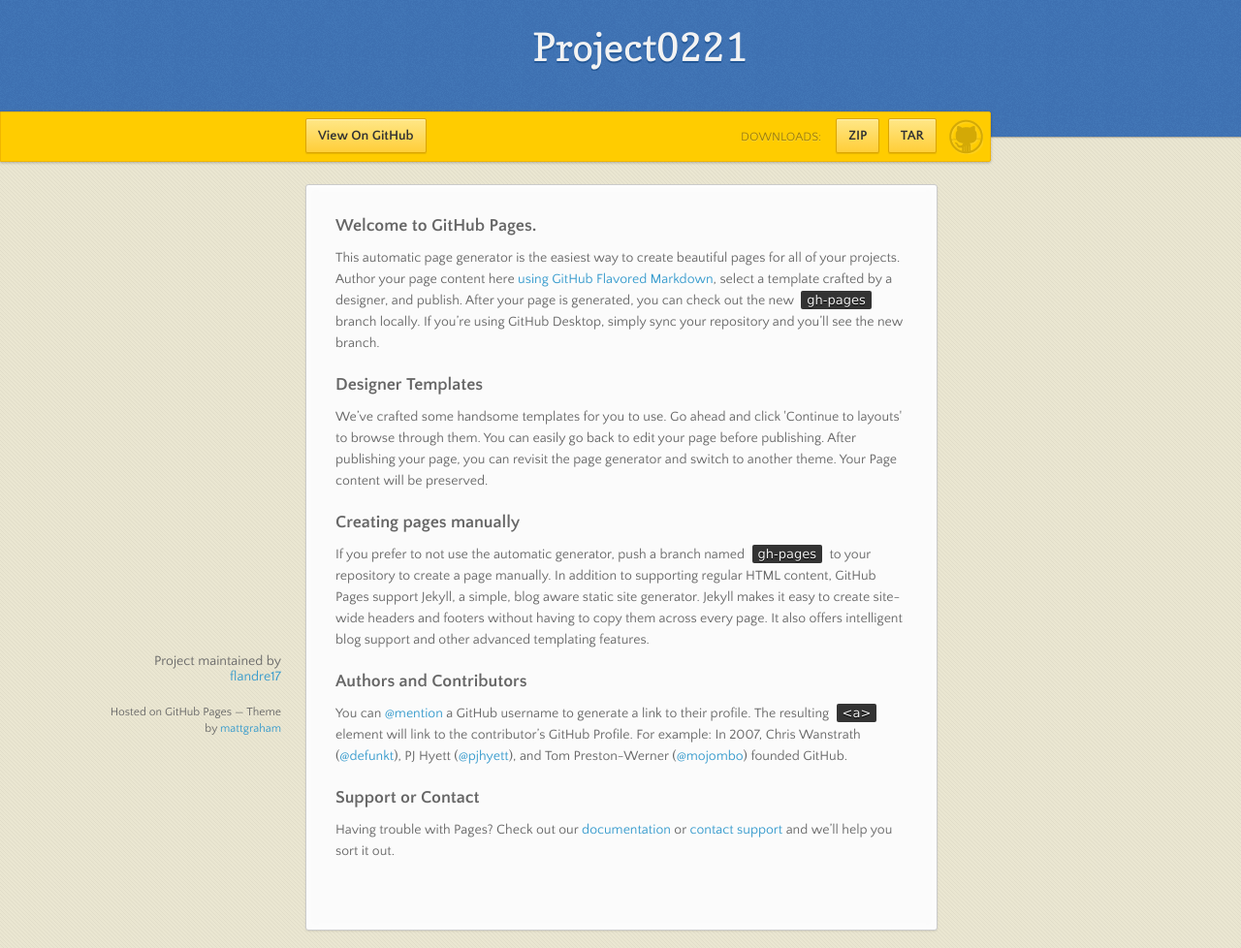
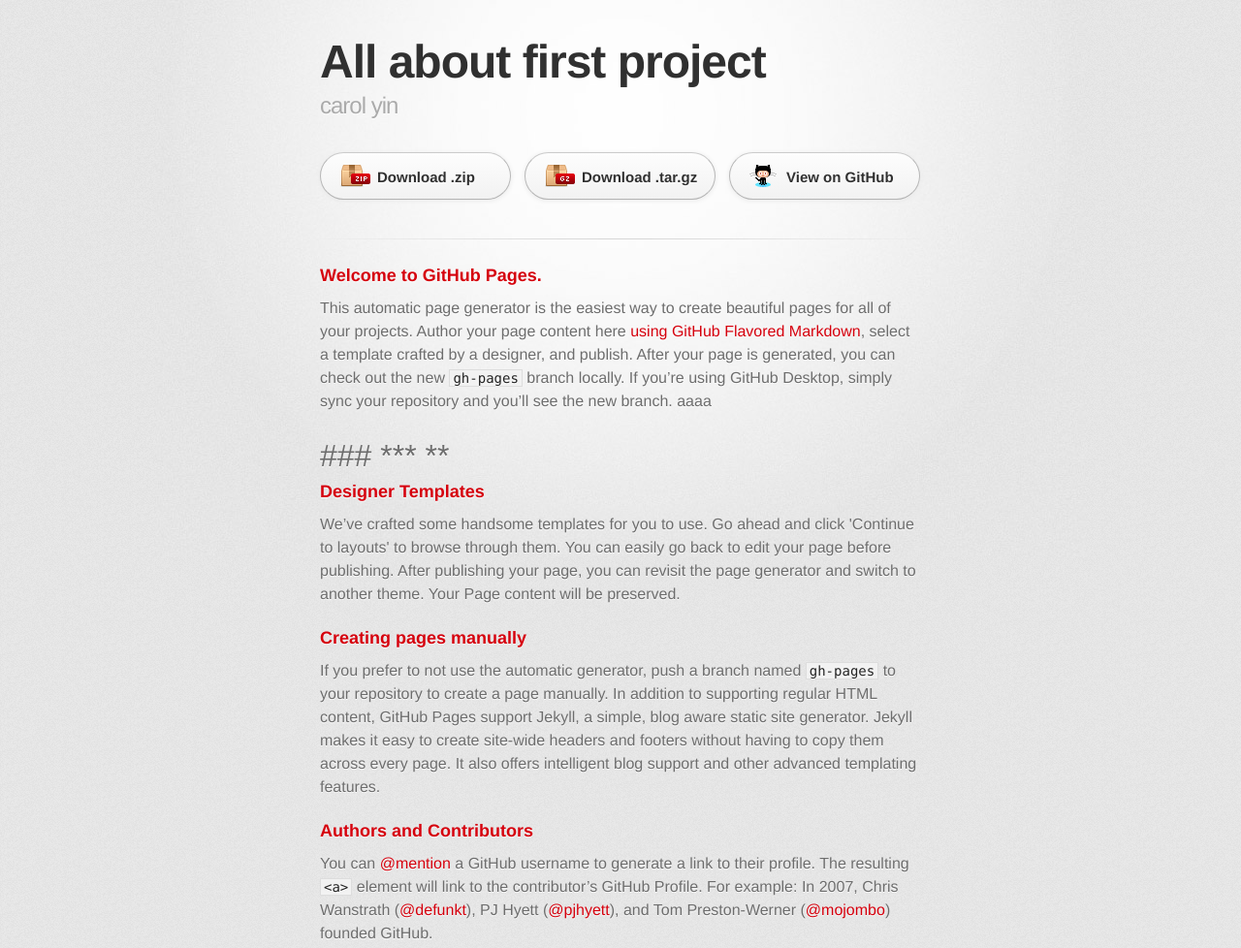
Before and after one commit to flandre17/project0221, a plain HTML site: page index.html in a window 1280 px wide. Shown: the top 978 px of the page at 97% size. Drawn offline with nearby package versions, Linux system fonts and the light colour scheme; a web font is replaced by a local one.

```diff
--- a/index.html
+++ b/index.html
@@ -1,48 +1,43 @@
-<!doctype html>
+<!DOCTYPE html>
 <html>
   <head>
-    <meta charset="utf-8">
+    <meta charset='utf-8'>
     <meta http-equiv="X-UA-Compatible" content="chrome=1">
-    <title>Project0221 by flandre17</title>
-    <link rel="stylesheet" href="stylesheets/styles.css">
-    <link rel="stylesheet" href="stylesheets/github-dark.css">
-    <script src="https://ajax.googleapis.com/ajax/libs/jquery/1.7.1/jquery.min.js"></script>
-    <script src="javascripts/main.js"></script>
+    <link href='https://fonts.googleapis.com/css?family=Chivo:900' rel='stylesheet' type='text/css'>
+    <link rel="stylesheet" type="text/css" href="stylesheets/stylesheet.css" media="screen">
+    <link rel="stylesheet" type="text/css" href="stylesheets/github-dark.css" media="screen">
+    <link rel="stylesheet" type="text/css" href="stylesheets/print.css" media="print">
     <!--[if lt IE 9]>
     <script src="//html5shiv.googlecode.com/svn/trunk/html5.js"></script>
     <![endif]-->
-    <meta name="viewport" content="width=device-width, initial-scale=1, user-scalable=no">
+    <title>All about first project by flandre17</title>
+  </head>
 
-  </head>
   <body>
+    <div id="container">
+      <div class="inner">
 
         <header>
-        <h1>Project0221</h1>
-        <p></p>
+          <h1>All about first project</h1>
+          <h2>carol yin</h2>
         </header>
 
-      <div id="banner">
-        <span id="logo"></span>
+        <section id="downloads" class="clearfix">
+          <a href="https://github.com/flandre17/project0221/zipball/master" id="download-zip" class="button"><span>Download .zip</span></a>
+          <a href="https://github.com/flandre17/project0221/tarball/master" id="download-tar-gz" class="button"><span>Download .tar.gz</span></a>
+          <a href="https://github.com/flandre17/project0221" id="view-on-github" class="button"><span>View on GitHub</span></a>
+        </section>
 
-        <a href="https://github.com/flandre17/project0221" class="button fork"><strong>View On GitHub</strong></a>
-        <div class="downloads">
-          <span>Downloads:</span>
-          <ul>
-            <li><a href="https://github.com/flandre17/project0221/zipball/master" class="button">ZIP</a></li>
-            <li><a href="https://github.com/flandre17/project0221/tarball/master" class="button">TAR</a></li>
-          </ul>
-        </div>
-      </div><!-- end banner -->
+        <hr>
 
-    <div class="wrapper">
-      <nav>
-        <ul></ul>
-      </nav>
-      <section>
+        <section id="main_content">
           <h3>
 <a id="welcome-to-github-pages" class="anchor" href="#welcome-to-github-pages" aria-hidden="true"><span aria-hidden="true" class="octicon octicon-link"></span></a>Welcome to GitHub Pages.</h3>
 
-<p>This automatic page generator is the easiest way to create beautiful pages for all of your projects. Author your page content here <a href="https://guides.github.com/features/mastering-markdown/">using GitHub Flavored Markdown</a>, select a template crafted by a designer, and publish. After your page is generated, you can check out the new <code>gh-pages</code> branch locally. If you’re using GitHub Desktop, simply sync your repository and you’ll see the new branch.</p>
+<p>This automatic page generator is the easiest way to create beautiful pages for all of your projects. Author your page content here <a href="https://guides.github.com/features/mastering-markdown/">using GitHub Flavored Markdown</a>, select a template crafted by a designer, and publish. After your page is generated, you can check out the new <code>gh-pages</code> branch locally. If you’re using GitHub Desktop, simply sync your repository and you’ll see the new branch. aaaa</p>
+
+<h1>
+<a id="--" class="anchor" href="#--" aria-hidden="true"><span aria-hidden="true" class="octicon octicon-link"></span></a>### *** **</h1>
 
 <h3>
 <a id="designer-templates" class="anchor" href="#designer-templates" aria-hidden="true"><span aria-hidden="true" class="octicon octicon-link"></span></a>Designer Templates</h3>
@@ -64,12 +59,14 @@
 
 <p>Having trouble with Pages? Check out our <a href="https://help.github.com/pages">documentation</a> or <a href="https://github.com/contact">contact support</a> and we’ll help you sort it out.</p>
         </section>
+
         <footer>
-        <p>Project maintained by <a href="https://github.com/flandre17">flandre17</a></p>
-        <p><small>Hosted on GitHub Pages &mdash; Theme by <a href="https://twitter.com/michigangraham">mattgraham</a></small></p>
+          All about first project is maintained by <a href="https://github.com/flandre17">flandre17</a><br>
+          This page was generated by <a href="https://pages.github.com">GitHub Pages</a>. Tactile theme by <a href="https://twitter.com/jasonlong">Jason Long</a>.
         </footer>
+
+
       </div>
-    <!--[if !IE]><script>fixScale(document);</script><![endif]-->
-
+    </div>
   </body>
 </html>
--- a/javascripts/main.js
+++ b/javascripts/main.js
@@ -1,53 +1 @@
-var sectionHeight = function() {
-  var total    = $(window).height(),
-      $section = $('section').css('height','auto');
-
-  if ($section.outerHeight(true) < total) {
-    var margin = $section.outerHeight(true) - $section.height();
-    $section.height(total - margin - 20);
-  } else {
-    $section.css('height','auto');
-  }
-}
-
-$(window).resize(sectionHeight);
-
-$(document).ready(function(){
-  $("section h1, section h2").each(function(){
-    $("nav ul").append("<li class='tag-" + this.nodeName.toLowerCase() + "'><a href='#" + $(this).text().toLowerCase().replace(/ /g, '-').replace(/[^\w-]+/g,'') + "'>" + $(this).text() + "</a></li>");
-    $(this).attr("id",$(this).text().toLowerCase().replace(/ /g, '-').replace(/[^\w-]+/g,''));
-    $("nav ul li:first-child a").parent().addClass("active");
-  });
-
-  $("nav ul li").on("click", "a", function(event) {
-    var position = $($(this).attr("href")).offset().top - 190;
-    $("html, body").animate({scrollTop: position}, 400);
-    $("nav ul li a").parent().removeClass("active");
-    $(this).parent().addClass("active");
-    event.preventDefault();
-  });
-
-  sectionHeight();
-
-  $('img').load(sectionHeight);
-});
-
-fixScale = function(doc) {
-
-  var addEvent = 'addEventListener',
-      type = 'gesturestart',
-      qsa = 'querySelectorAll',
-      scales = [1, 1],
-      meta = qsa in doc ? doc[qsa]('meta[name=viewport]') : [];
-
-  function fix() {
-    meta.content = 'width=device-width,minimum-scale=' + scales[0] + ',maximum-scale=' + scales[1];
-    doc.removeEventListener(type, fix, true);
-  }
-
-  if ((meta = meta[meta.length - 1]) && addEvent in doc) {
-    fix();
-    scales = [.25, 1.6];
-    doc[addEvent](type, fix, true);
-  }
-};
+console.log('This would be the main JS file.');
--- /dev/null
+++ b/stylesheets/print.css
@@ -0,0 +1,228 @@
+html, body, div, span, applet, object, iframe,
+h1, h2, h3, h4, h5, h6, p, blockquote, pre,
+a, abbr, acronym, address, big, cite, code,
+del, dfn, em, img, ins, kbd, q, s, samp,
+small, strike, strong, sub, sup, tt, var,
+b, u, i, center,
+dl, dt, dd, ol, ul, li,
+fieldset, form, label, legend,
+table, caption, tbody, tfoot, thead, tr, th, td,
+article, aside, canvas, details, embed,
+figure, figcaption, footer, header, hgroup,
+menu, nav, output, ruby, section, summary,
+time, mark, audio, video {
+  padding: 0;
+  margin: 0;
+  font: inherit;
+  font-size: 100%;
+  vertical-align: baseline;
+  border: 0;
+}
+/* HTML5 display-role reset for older browsers */
+article, aside, details, figcaption, figure,
+footer, header, hgroup, menu, nav, section {
+  display: block;
+}
+body {
+  line-height: 1;
+}
+ol, ul {
+  list-style: none;
+}
+blockquote, q {
+  quotes: none;
+}
+blockquote:before, blockquote:after,
+q:before, q:after {
+  content: '';
+  content: none;
+}
+table {
+  border-spacing: 0;
+  border-collapse: collapse;
+}
+body {
+  font-family: 'Helvetica Neue', Helvetica, Arial, serif;
+  font-size: 13px;
+  line-height: 1.5;
+  color: #000;
+}
+
+a {
+  font-weight: bold;
+  color: #d5000d;
+}
+
+header {
+  padding-top: 35px;
+  padding-bottom: 10px;
+}
+
+header h1 {
+  font-size: 48px;
+  font-weight: bold;
+  line-height: 1.2;
+  color: #303030;
+  letter-spacing: -1px;
+}
+
+header h2 {
+  font-size: 24px;
+  font-weight: normal;
+  line-height: 1.3;
+  color: #aaa;
+  letter-spacing: -1px;
+}
+#downloads {
+  display: none;
+}
+#main_content {
+  padding-top: 20px;
+}
+
+code, pre {
+  margin-bottom: 30px;
+  font-family: Monaco, "Bitstream Vera Sans Mono", "Lucida Console", Terminal;
+  font-size: 12px;
+  color: #222;
+}
+
+code {
+  padding: 0 3px;
+}
+
+pre {
+  padding: 20px;
+  overflow: auto;
+  border: solid 1px #ddd;
+}
+pre code {
+  padding: 0;
+}
+
+ul, ol, dl {
+  margin-bottom: 20px;
+}
+
+
+/* COMMON STYLES */
+
+table {
+  width: 100%;
+  border: 1px solid #ebebeb;
+}
+
+th {
+  font-weight: 500;
+}
+
+td {
+  font-weight: 300;
+  text-align: center;
+  border: 1px solid #ebebeb;
+}
+
+form {
+  padding: 20px;
+  background: #f2f2f2;
+
+}
+
+
+/* GENERAL ELEMENT TYPE STYLES */
+
+h1 {
+  font-size: 2.8em;
+}
+
+h2 {
+  margin-bottom: 8px;
+  font-size: 22px;
+  font-weight: bold;
+  color: #303030;
+}
+
+h3 {
+  margin-bottom: 8px;
+  font-size: 18px;
+  font-weight: bold;
+  color: #d5000d;
+}
+
+h4 {
+  font-size: 16px;
+  font-weight: bold;
+  color: #303030;
+}
+
+h5 {
+  font-size: 1em;
+  color: #303030;
+}
+
+h6 {
+  font-size: .8em;
+  color: #303030;
+}
+
+p {
+  margin-bottom: 20px;
+  font-weight: 300;
+}
+
+a {
+  text-decoration: none;
+}
+
+p a {
+  font-weight: 400;
+}
+
+blockquote {
+  padding: 0 0 0 30px;
+  margin-bottom: 20px;
+  font-size: 1.6em;
+  border-left: 10px solid #e9e9e9;
+}
+
+ul li {
+  list-style-position: inside;
+  list-style: disc;
+  padding-left: 20px;
+}
+
+ol li {
+  list-style-position: inside;
+  list-style: decimal;
+  padding-left: 3px;
+}
+
+dl dd {
+  font-style: italic;
+  font-weight: 100;
+}
+
+footer {
+  padding-top: 20px;
+  padding-bottom: 30px;
+  margin-top: 40px;
+  font-size: 13px;
+  color: #aaa;
+}
+
+footer a {
+  color: #666;
+}
+
+/* MISC */
+.clearfix:after {
+  display: block;
+  height: 0;
+  clear: both;
+  visibility: hidden;
+  content: '.';
+}
+
+.clearfix {display: inline-block;}
+* html .clearfix {height: 1%;}
+.clearfix {display: block;}
--- /dev/null
+++ b/stylesheets/stylesheet.css
@@ -0,0 +1,373 @@
+/* http://meyerweb.com/eric/tools/css/reset/
+   v2.0 | 20110126
+   License: none (public domain)
+*/
+html, body, div, span, applet, object, iframe,
+h1, h2, h3, h4, h5, h6, p, blockquote, pre,
+a, abbr, acronym, address, big, cite, code,
+del, dfn, em, img, ins, kbd, q, s, samp,
+small, strike, strong, sub, sup, tt, var,
+b, u, i, center,
+dl, dt, dd, ol, ul, li,
+fieldset, form, label, legend,
+table, caption, tbody, tfoot, thead, tr, th, td,
+article, aside, canvas, details, embed,
+figure, figcaption, footer, header, hgroup,
+menu, nav, output, ruby, section, summary,
+time, mark, audio, video {
+	padding: 0;
+	margin: 0;
+	font: inherit;
+	font-size: 100%;
+	vertical-align: baseline;
+	border: 0;
+}
+/* HTML5 display-role reset for older browsers */
+article, aside, details, figcaption, figure,
+footer, header, hgroup, menu, nav, section {
+	display: block;
+}
+body {
+	line-height: 1;
+}
+ol, ul {
+	list-style: none;
+}
+blockquote, q {
+	quotes: none;
+}
+blockquote:before, blockquote:after,
+q:before, q:after {
+	content: '';
+	content: none;
+}
+table {
+	border-spacing: 0;
+	border-collapse: collapse;
+}
+
+/* LAYOUT STYLES */
+body {
+  font-family: 'Helvetica Neue', Helvetica, Arial, serif;
+  font-size: 1em;
+  line-height: 1.5;
+  color: #6d6d6d;
+  text-shadow: 0 1px 0 rgba(255, 255, 255, 0.8);
+  background: #e7e7e7 url(../images/body-bg.png) 0 0 repeat;
+}
+
+a {
+  color: #d5000d;
+}
+a:hover {
+  color: #c5000c;
+}
+
+header {
+  padding-top: 35px;
+  padding-bottom: 25px;
+}
+
+header h1 {
+  font-family: 'Chivo', 'Helvetica Neue', Helvetica, Arial, serif;
+  font-size: 48px; font-weight: 900;
+  line-height: 1.2;
+  color: #303030;
+  letter-spacing: -1px;
+}
+
+header h2 {
+  font-size: 24px;
+  font-weight: normal;
+  line-height: 1.3;
+  color: #aaa;
+  letter-spacing: -1px;
+}
+
+#container {
+  min-height: 595px;
+  background: transparent url(../images/highlight-bg.jpg) 50% 0 no-repeat;
+}
+
+.inner {
+  width: 620px;
+  margin: 0 auto;
+}
+
+#container .inner img {
+  max-width: 100%;
+}
+
+#downloads {
+  margin-bottom: 40px;
+}
+
+a.button {
+  display: block;
+  float: left;
+  width: 179px;
+  padding: 12px 8px 12px 8px;
+  margin-right: 14px;
+  font-size: 15px;
+  font-weight: bold;
+  line-height: 25px;
+  color: #303030;
+  background: #fdfdfd; /* Old browsers */
+  background: -moz-linear-gradient(top,  #fdfdfd 0%, #f2f2f2 100%); /* FF3.6+ */
+  background: -webkit-gradient(linear, left top, left bottom, color-stop(0%,#fdfdfd), color-stop(100%,#f2f2f2)); /* Chrome,Safari4+ */
+  background: -webkit-linear-gradient(top,  #fdfdfd 0%,#f2f2f2 100%); /* Chrome10+,Safari5.1+ */
+  background: -o-linear-gradient(top,  #fdfdfd 0%,#f2f2f2 100%); /* Opera 11.10+ */
+  background: -ms-linear-gradient(top,  #fdfdfd 0%,#f2f2f2 100%); /* IE10+ */
+  background: linear-gradient(top,  #fdfdfd 0%,#f2f2f2 100%); /* W3C */
+  filter: progid:DXImageTransform.Microsoft.gradient( startColorstr='#fdfdfd', endColorstr='#f2f2f2',GradientType=0 ); /* IE6-9 */
+  border-top: solid 1px #cbcbcb;
+  border-right: solid 1px #b7b7b7;
+  border-bottom: solid 1px #b3b3b3;
+  border-left: solid 1px #b7b7b7;
+  border-radius: 30px;
+  -webkit-box-shadow: 10px 10px 5px #888;
+  -moz-box-shadow: 10px 10px 5px #888;
+  box-shadow: 0px 1px 5px #e8e8e8;
+  -moz-border-radius: 30px;
+  -webkit-border-radius: 30px;
+}
+a.button:hover {
+  background: #fafafa; /* Old browsers */
+  background: -moz-linear-gradient(top,  #fdfdfd 0%, #f6f6f6 100%); /* FF3.6+ */
+  background: -webkit-gradient(linear, left top, left bottom, color-stop(0%,#fdfdfd), color-stop(100%,#f6f6f6)); /* Chrome,Safari4+ */
+  background: -webkit-linear-gradient(top,  #fdfdfd 0%,#f6f6f6 100%); /* Chrome10+,Safari5.1+ */
+  background: -o-linear-gradient(top,  #fdfdfd 0%,#f6f6f6 100%); /* Opera 11.10+ */
+  background: -ms-linear-gradient(top,  #fdfdfd 0%,#f6f6f6 100%); /* IE10+ */
+  background: linear-gradient(top,  #fdfdfd 0%,#f6f6f6, 100%); /* W3C */
+  filter: progid:DXImageTransform.Microsoft.gradient( startColorstr='#fdfdfd', endColorstr='#f6f6f6',GradientType=0 ); /* IE6-9 */
+  border-top: solid 1px #b7b7b7;
+  border-right: solid 1px #b3b3b3;
+  border-bottom: solid 1px #b3b3b3;
+  border-left: solid 1px #b3b3b3;
+}
+
+a.button span {
+  display: block;
+  height: 23px;
+  padding-left: 50px;
+}
+
+#download-zip span {
+  background: transparent url(../images/zip-icon.png) 12px 50% no-repeat;
+}
+#download-tar-gz span {
+  background: transparent url(../images/tar-gz-icon.png) 12px 50% no-repeat;
+}
+#view-on-github span {
+  background: transparent url(../images/octocat-icon.png) 12px 50% no-repeat;
+}
+#view-on-github {
+  margin-right: 0;
+}
+
+code, pre {
+  margin-bottom: 30px;
+  font-family: Monaco, "Bitstream Vera Sans Mono", "Lucida Console", Terminal;
+  font-size: 14px;
+  color: #222;
+}
+
+code {
+  padding: 0 3px;
+  background-color: #f2f2f2;
+  border: solid 1px #ddd;
+}
+
+pre {
+  padding: 20px;
+  overflow: auto;
+  color: #f2f2f2;
+  text-shadow: none;
+  background: #303030;
+}
+pre code {
+  padding: 0;
+  color: #f2f2f2;
+  background-color: #303030;
+  border: none;
+}
+
+ul, ol, dl {
+  margin-bottom: 20px;
+}
+
+
+/* COMMON STYLES */
+
+hr {
+  height: 1px;
+  padding-bottom: 1em;
+  margin-top: 1em;
+  line-height: 1px;
+  background: transparent url('../images/hr.png') 50% 0 no-repeat;
+  border: none;
+}
+
+strong {
+  font-weight: bold;
+}
+
+em {
+  font-style: italic;
+}
+
+table {
+  width: 100%;
+  border: 1px solid #ebebeb;
+}
+
+th {
+  font-weight: 500;
+}
+
+td {
+  font-weight: 300;
+  text-align: center;
+  border: 1px solid #ebebeb;
+}
+
+form {
+  padding: 20px;
+  background: #f2f2f2;
+
+}
+
+
+/* GENERAL ELEMENT TYPE STYLES */
+
+h1 {
+  font-size: 32px;
+}
+
+h2 {
+  margin-bottom: 8px;
+  font-size: 22px;
+  font-weight: bold;
+  color: #303030;
+}
+
+h3 {
+  margin-bottom: 8px;
+  font-size: 18px;
+  font-weight: bold;
+  color: #d5000d;
+}
+
+h4 {
+  font-size: 16px;
+  font-weight: bold;
+  color: #303030;
+}
+
+h5 {
+  font-size: 1em;
+  color: #303030;
+}
+
+h6 {
+  font-size: .8em;
+  color: #303030;
+}
+
+p {
+  margin-bottom: 20px;
+  font-weight: 300;
+}
+
+a {
+  text-decoration: none;
+}
+
+p a {
+  font-weight: 400;
+}
+
+blockquote {
+  padding: 0 0 0 30px;
+  margin-bottom: 20px;
+  font-size: 1.6em;
+  border-left: 10px solid #e9e9e9;
+}
+
+ul li {
+  list-style-position: inside;
+  list-style: disc;
+  padding-left: 20px;
+}
+
+ol li {
+  list-style-position: inside;
+  list-style: decimal;
+  padding-left: 3px;
+}
+
+dl dt {
+  color: #303030;
+}
+
+footer {
+  padding-top: 20px;
+  padding-bottom: 30px;
+  margin-top: 40px;
+  font-size: 13px;
+  color: #aaa;
+  background: transparent url('../images/hr.png') 0 0 no-repeat;
+}
+
+footer a {
+  color: #666;
+}
+footer a:hover {
+  color: #444;
+}
+
+/* MISC */
+.clearfix:after {
+  display: block;
+  height: 0;
+  clear: both;
+  visibility: hidden;
+  content: '.';
+}
+
+.clearfix {display: inline-block;}
+* html .clearfix {height: 1%;}
+.clearfix {display: block;}
+
+/* #Media Queries
+================================================== */
+
+/* Smaller than standard 960 (devices and browsers) */
+@media only screen and (max-width: 959px) { }
+
+/* Tablet Portrait size to standard 960 (devices and browsers) */
+@media only screen and (min-width: 768px) and (max-width: 959px) { }
+
+/* All Mobile Sizes (devices and browser) */
+@media only screen and (max-width: 767px) {
+  header {
+    padding-top: 10px;
+    padding-bottom: 10px;
+  }
+  #downloads {
+    margin-bottom: 25px;
+  }
+  #download-zip, #download-tar-gz {
+    display: none;
+  }
+  .inner {
+    width: 94%;
+    margin: 0 auto;
+  }
+}
+
+/* Mobile Landscape Size to Tablet Portrait (devices and browsers) */
+@media only screen and (min-width: 480px) and (max-width: 767px) { }
+
+/* Mobile Portrait Size to Mobile Landscape Size (devices and browsers) */
+@media only screen and (max-width: 479px) { }
```
Also changed, not shown: params.json (+1 -1 lines), images/body-bg.png (added), images/highlight-bg.jpg (added), images/hr.png (added), images/octocat-icon.png (added), images/tar-gz-icon.png (added), images/zip-icon.png (added). Lines whose indentation alone changed are shown as unchanged.
